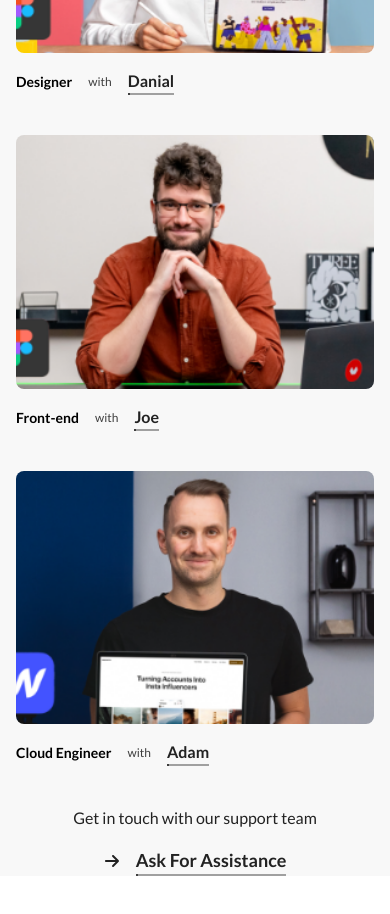
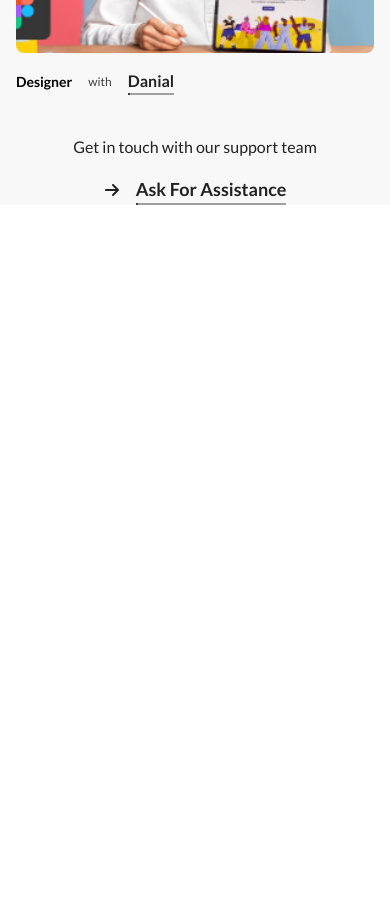
Before and after one commit to RyuzakiiL23/Matjarify-Stores, a Next.js app in the folder front-end/: page / in a window 390 px wide. Shown: the part 4740-5654 px from the top of the page. After the commit the page ends 5057 px from the top, so only its background shows below. Built offline with nearby package versions, Linux system fonts and the light colour scheme.

Commit message:
landing page progres 2 assistance section

```diff
--- a/front-end/components/Home/Collaborators/Assistance.tsx
+++ b/front-end/components/Home/Collaborators/Assistance.tsx
@@ -36,10 +36,10 @@ export default function Assistance() {
           Ask for Assistance.
         </h1>
       </div>
-      <div className="lg:grid grid-cols-2 2xl:grid-cols-3">
-        {data.map((item, index) => (
+      <div className="grid md:grid-cols-2 lg:grid-cols-3 xl:grid-cols-4">
+        {data.slice(0, screenWidth.width < 1025 ? 2 : screenWidth.width < 1280 ? 3 : 4 ).map((item, index) => (
           <div key={index} className="relative h-fit w-full mt-10 px-4">
-            <div className="relative block lg:h-[32vw] 2xl:h-[23vw] h-[65vw] w-full rounded-lg ">
+            <div className="relative block md:h-[32vw] lg:h-[23vw] xl:h-[16vw] h-[65vw] w-full rounded-lg ">
               <Image
                 src={item.img}
                 // height={400}
```
